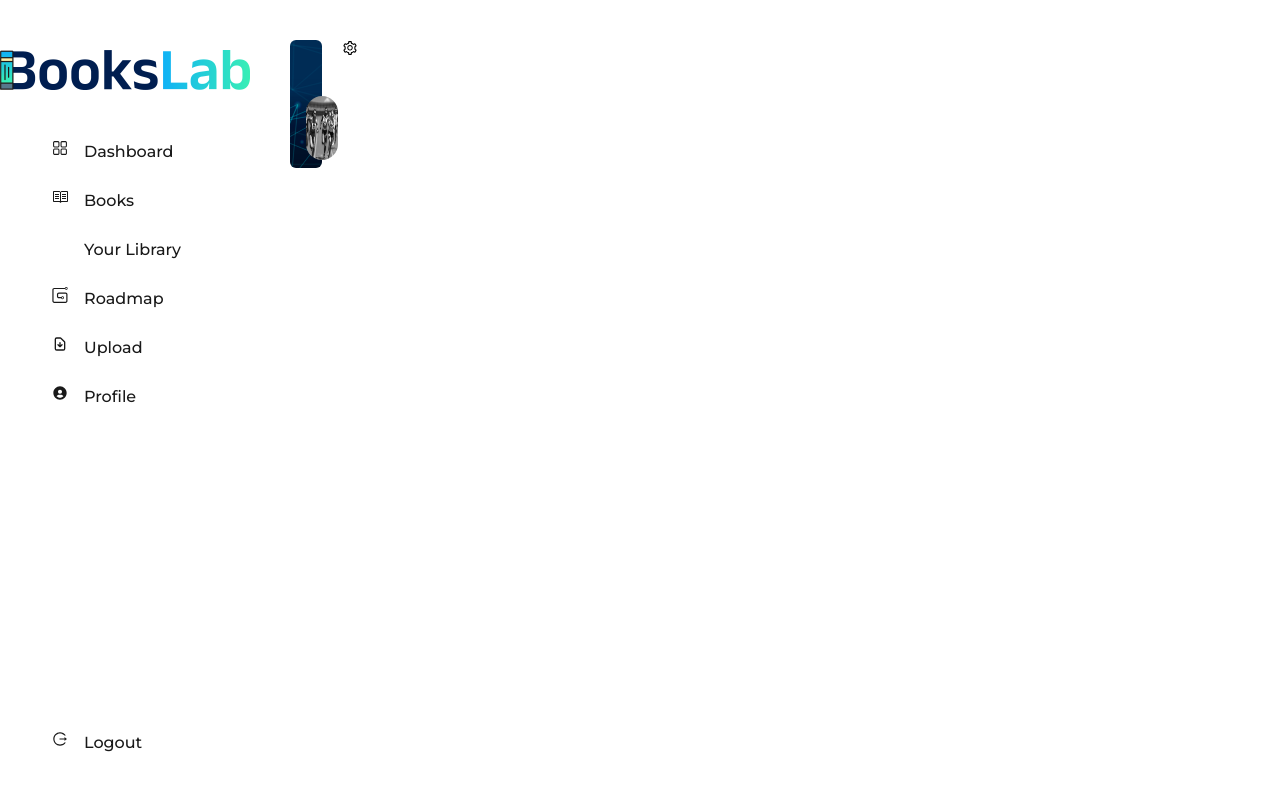
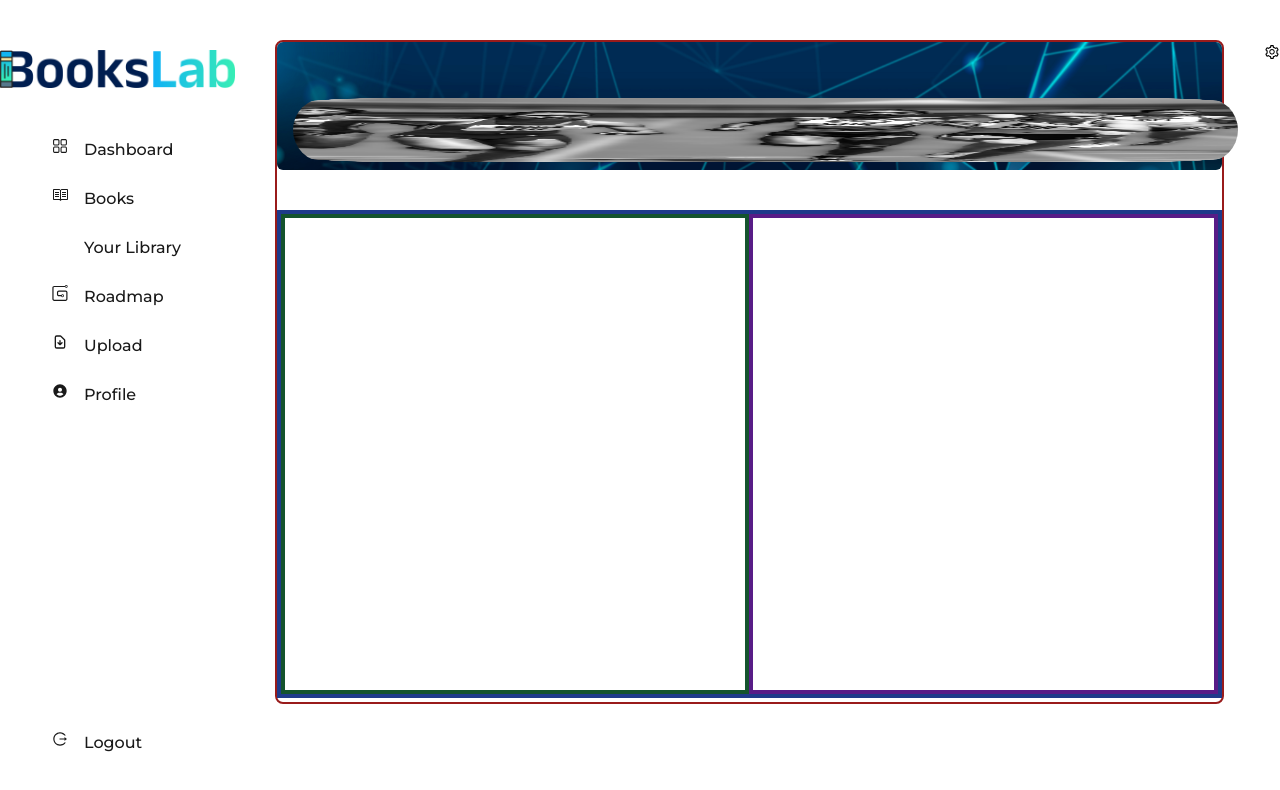
Before and after one commit to TechStarsCommunity/FE-Online_Library, a React (Vite) app: page /Profile in a window 1280 px wide. Shown: the top 790 px of the page. Built offline with nearby package versions, Linux system fonts and the light colour scheme; some icons are missing.

Commit message:
nesting d divs

```diff
--- a/src/pages/Profile.jsx
+++ b/src/pages/Profile.jsx
@@ -8,19 +8,24 @@ const Profile = () => {
     <>
     <div className="flex h-screen max-w-screen">
          <LeftSidebar />
-        <div className="flex justify-between m-10 ">
+        <div className="m-10 rounded-lg border-2 border-red-800 w-[79%] h-[83vh]">
             <div className="flex flex-col">
                 <div className=" relative bg-cover bg-center bg-[url('/Header.jpg')] h-32 p-4 rounded-md">
-                <img src="/women.png"
-                alt="image"
-                className=" absolute rounded-full h-2/4 bottom-2 "
-                />
+                  <img src="/women.png"
+                  alt="image"
+                  className=" absolute rounded-full h-2/4 bottom-2 w-full"
+                  />
                 </div>
             </div>
-            <div className="ml-5 justify-end">
+
+            <div className="border-blue-900 border-4 mt-10 h-[74%] flex">
+              <div className="border-green-900 border-4 w-1/2"></div>
+              <div className="border-purple-900 border-4 w-1/2"></div>
+            </div>
+        </div>
+            <div className="mt-11 justify-end">
                 <AiOutlineSetting />
             </div>
-        </div>
     </div>
     </>
   )
--- a/src/pages/login.jsx
+++ b/src/pages/login.jsx
@@ -16,11 +16,17 @@ const Login = () => {
             <div className=" bg-white w-full">
                 <div className="flex h-screen items-center justify-between">
                     <div className="lg:mx-32 px-20 w-full">
-                        <h1 className="text-sky-950 md:text-4xl text-2xl font-semibold">Welcome Back</h1>
-                        <p className="text-black text-sm md:text-base font-normal">Sign in to continue</p>
+                        <h1 className="text-sky-950 md:text-4xl text-2xl font-semibold">
+                            Welcome Back
+                        </h1>
+                        <p className="text-black text-sm md:text-base font-normal">
+                            Sign in to continue
+                        </p>
                         <form onSubmit={handleSubmit(onLogin)}>
                             <div className="mt-10">
-                                <label htmlFor="email" className=" text-lg">Email</label>
+                                <label htmlFor="email" className=" text-lg">
+                                    Email
+                                </label>
                                 <input
                                     className="focus:outline-none focus:border-teal-300 focus:ring-1 focus:ring-teal-300"
                                     type="text"
@@ -38,7 +44,9 @@ const Login = () => {
                                 )}
                             </div>
                             <div className="mt-10">
-                                <label htmlFor="password" className=" text-lg">Password</label>
+                                <label htmlFor="password" className=" text-lg">
+                                    Password
+                                </label>
                                 <input
                                     className="focus:outline-none focus:border-teal-300 focus:ring-1 focus:ring-teal-300"
                                     type="password"
@@ -64,10 +72,7 @@ const Login = () => {
                         </form>
                         <h5 className="text-lg md:text-xl font-medium">
                             Don{`'`}t have an Account?{" "}
-                            <a
-                                className="text-sky-950 text-sm lg:text-xl font-bold"
-                                href="/signup"
-                            >
+                            <a className="text-sky-950 text-sm lg:text-xl font-bold" href="/signup">
                                 Sign Up
                             </a>
                         </h5>
@@ -80,14 +85,14 @@ const Login = () => {
                 <div className="hidden sm:flex h-full  bg-cover bg-center bg-[url('/loginImage.svg')] rounded-tl-3xl rounded-bl-3xl ml-[9vw]">
                     <div className="flex items-center justify-center w-full">
                         <img src={loginLogo} alt="logo" className="w-1/3" />
-                    <div className="hidden sm:flex h-screen bg-cover bg-center bg-[url('/loginImage.svg')] rounded-tl-3xl rounded-bl-3xl basis-4/5 justify-self-end">
-                        <div className="flex items-center justify-center w-full">
-                            <img src={loginLogo} alt="logo" className="w-1/3" />
+                        <div className="hidden sm:flex h-screen bg-cover bg-center bg-[url('/loginImage.svg')] rounded-tl-3xl rounded-bl-3xl basis-4/5 justify-self-end">
+                            <div className="flex items-center justify-center w-full">
+                                <img src={loginLogo} alt="logo" className="w-1/3" />
+                            </div>
                         </div>
                     </div>
                 </div>
             </div>
-        </div>
         </React.Fragment>
     );
 };
```
Also changed, not shown: src/components/input.jsx (+6 -4 lines).
